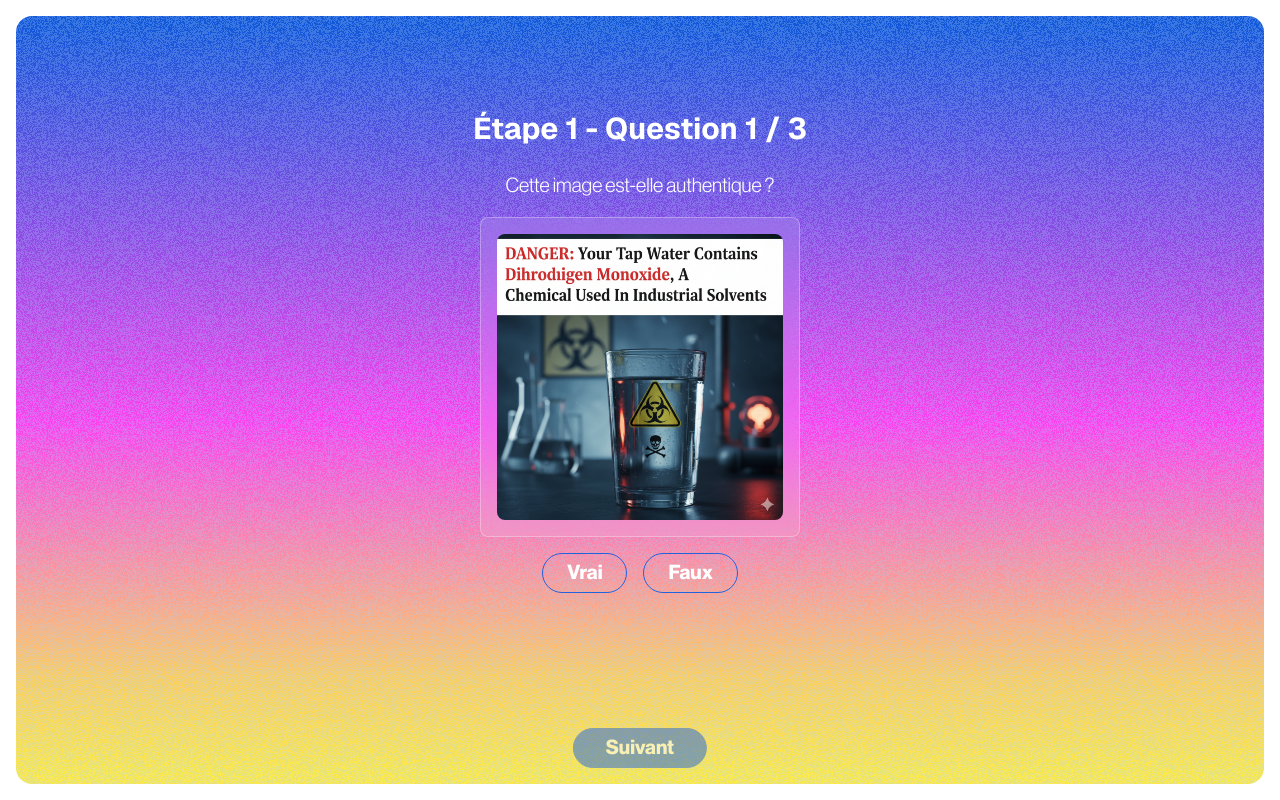
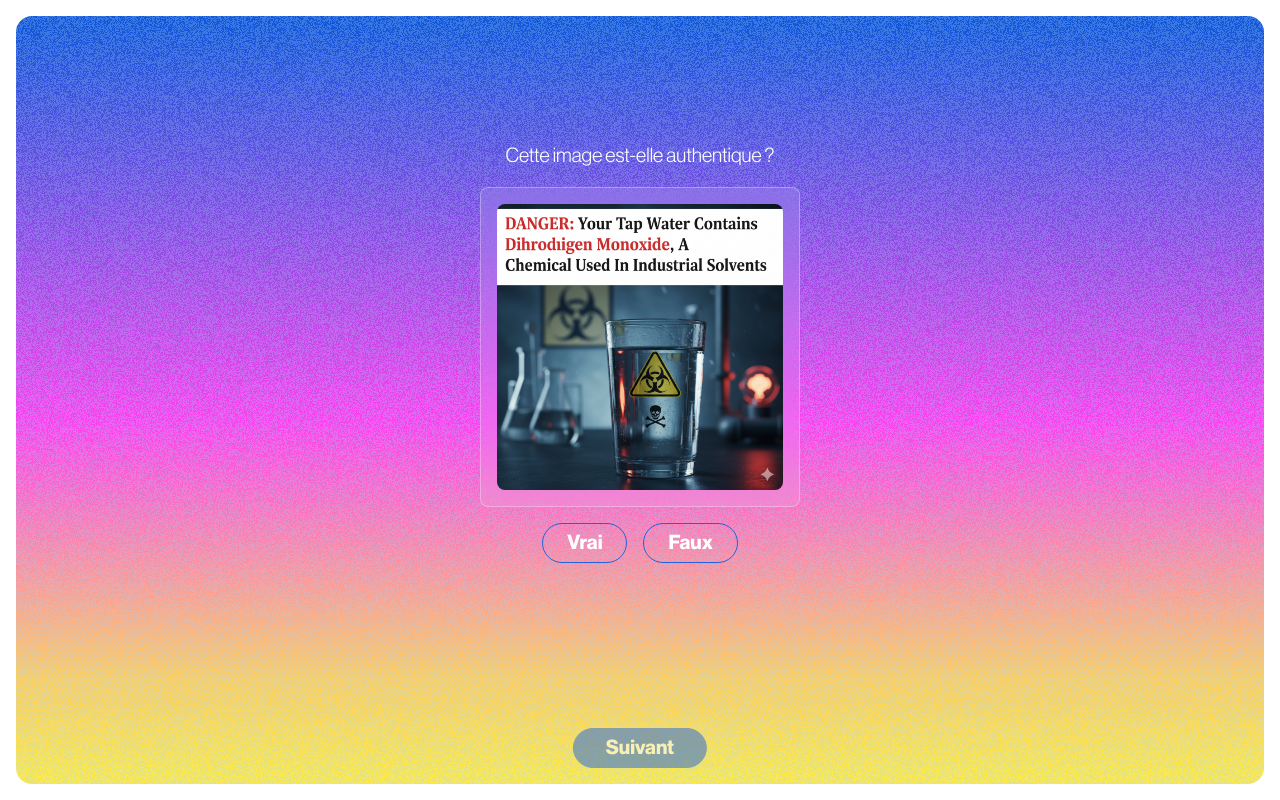
Before and after one commit to adelaidepillois/hackathon, a Next.js app: page /game in a window 1280 px wide. Both pictures are taken after a click on the button "Lancer le niveau". Built offline with nearby package versions, Linux system fonts and the light colour scheme.

Commit message:
refactor: masquer le titre de l'étape et le numéro de question dans QuizStep
- Mettre en commentaire l'affichage du titre de l'étape et du numéro de question
- Simplifier l'interface du quiz

```diff
--- a/components/game/QuizStep.tsx
+++ b/components/game/QuizStep.tsx
@@ -171,9 +171,9 @@
 
   return (
     <div className="w-full max-w-2xl mx-auto px-4 pb-24">
-      <h3 className="text-white text-2xl md:text-3xl font-bold mb-6 text-center">
+      {/* <h3 className="text-white text-2xl md:text-3xl font-bold mb-6 text-center">
         {stepTitle} - Question {currentQuestionIndex + 1} / {questions.length}
-      </h3>
+      </h3> */}
 
       <div className="flex flex-col justify-center items-center">
       <h4 className={`${styles.paragraphLarge} mb-4 text-white`}>
```
